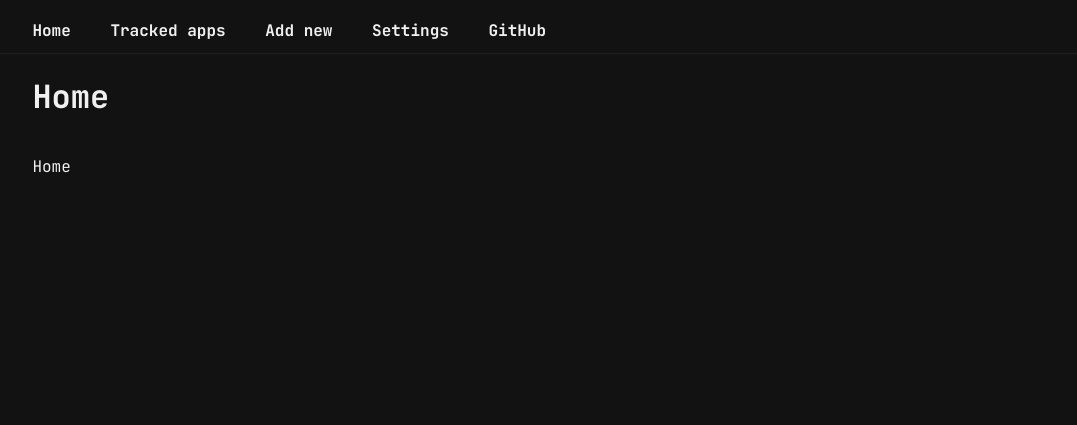
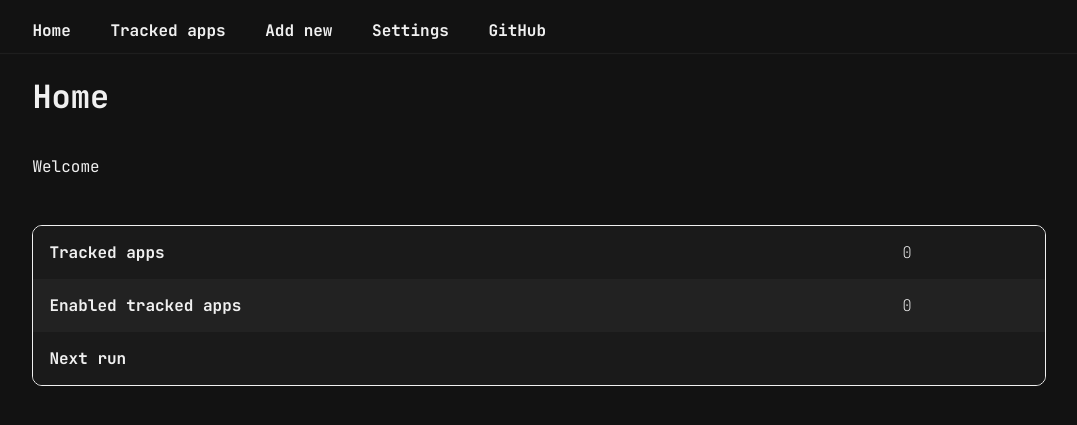
Before and after one commit to JordyDevrix/upback, a Flask app: page / in a window 1280 px wide. Shown: the top 425 px of the page, without its empty margins (102-1179 px from the left). Run offline with Flask 3, Linux system fonts and the light colour scheme; data that the repository does not hold is empty.

Commit message:
feat: added settings page and filled home page with basic info

```diff
--- a/src/upback/app.py
+++ b/src/upback/app.py
@@ -9,7 +9,7 @@ from upback.facades.facade import UpBackFacade
 from upback.scheduled import scheduled
 from upback.models.models import TrackedApp
 from upback.services.synchronization_service import running_syncs
-from upback.utils.utils import get_cron_description, stream_next_cron, get_folder_data, get_home_directory
+from upback.utils.utils import get_cron_description, stream_next_cron, get_folder_data, get_home_directory, sort_by_cron
 
 here = os.path.dirname(os.path.abspath(__file__))
 print(here)
@@ -93,7 +93,17 @@ def get_file_system_api():
 # Frontend routes
 @app.route("/", methods=["GET"])
 def home():
-    return render_template("index.html")
+    tracked_apps = upBackFacade.get_tracked_apps()
+    return render_template(
+        "index.html",
+        tracked_apps=sort_by_cron(tracked_apps),
+        tracked_apps_enabled=[_app for _app in tracked_apps if _app.auto_update == True],
+        tracked_apps_amount=len(tracked_apps)
+    )
+
+@app.route("/settings", methods=["GET"])
+def settings():
+    return render_template("settings.html")
 
 
 @app.route("/tracked-apps", methods=["GET"])
--- a/src/upback/facades/facade.py
+++ b/src/upback/facades/facade.py
@@ -17,7 +17,7 @@ from upback.models.models import TrackedApp, Backup, SyncStatus
 
 from upback.database.database import DB
 from upback.services.synchronization_service import running_syncs
-from upback.utils.utils import sse, normalize_path
+from upback.utils.utils import sse, normalize_path, get_next_run
 
 
 class UpBackFacade:
--- a/src/upback/templates/index.html
+++ b/src/upback/templates/index.html
@@ -30,6 +30,41 @@
             display: flex;
             gap: 1em;
         }
+
+        th {
+            font-family: JetBrainsMono;
+            font-weight: bold;
+            text-align: left;
+            padding: 1em;
+            color: var(--text-light);
+        }
+
+        td {
+            font-family: JetBrainsMono;
+            font-weight: lighter;
+            padding: 1em;
+            color: var(--text-light);
+        }
+
+        tr {
+            background-color: var(--row-even);
+        }
+
+        tr:nth-child(even) {
+            background-color: var(--row-odd);
+        }
+
+        .table-responsive {
+            width: 100%;
+            border: 1px solid var(--text-light);
+            border-radius: var(--normal-border);
+            overflow: hidden;
+        }
+
+        table {
+            border-collapse: collapse;
+            width: 100%;
+        }
     </style>
     <link rel="stylesheet" href="{{ url_for('static', filename='css/fonts.css') }}">
     <link rel="stylesheet" href="{{ url_for('static', filename='css/colors.css') }}">
@@ -40,9 +75,36 @@
     <header>
         <h1>Home</h1>
         <div class="title">
-            <p class="back">Home</p>
+            <p class="back">Welcome</p>
         </div>
     </header>
+    <div class="table-responsive">
+        <table>
+            <thead>
+            <tr>
+                <th>Tracked apps</th>
+                <td>
+                    {{ tracked_apps_amount }}
+                </td>
+            </tr>
+            <tr>
+                <th>Enabled tracked apps</th>
+                <td>
+                    {{ tracked_apps_amount }}
+                </td>
+            </tr>
+            <tr>
+                <th>Next run</th>
+                <td>
+                    {% if tracked_apps %}
+                    {{ tracked_apps[0].uuid }}
+                    {% else %}
+                    {% endif %}
+                </td>
+            </tr>
+            </thead>
+        </table>
+    </div>
 </main>
 </body>
 </html>
--- a/src/upback/utils/utils.py
+++ b/src/upback/utils/utils.py
@@ -27,12 +27,15 @@ def sse(data=None, event=None, id=None, retry=None):
 def normalize_path(path: str) -> str:
     return Path(path).expanduser().resolve().as_posix()
 
+
 def get_cron_description(cron: str) -> str:
     return get_description(cron)
+
 
 def get_next_run(cron_expr: str):
     trigger = CronTrigger.from_crontab(cron_expr)
     return trigger.get_next_fire_time(None, datetime.now())
+
 
 def stream_next_cron(cron: str):
     try:
@@ -41,7 +44,6 @@ def stream_next_cron(cron: str):
 
             delta = next_run - datetime.now(SYSTEM_TIME_ZONE)
             seconds_left = max(int(delta.total_seconds()), 0)
-
 
             if seconds_left == 0:
                 yield sse(
@@ -54,7 +56,6 @@ def stream_next_cron(cron: str):
                     event="next_run",
                     id=None,
                 )
-
 
             yield sse(
                 data={
@@ -73,6 +74,7 @@ def stream_next_cron(cron: str):
         # Client disconnected
         return
 
+
 def get_folder_data(path: str) -> list[dict]:
     if not os.path.exists(path) or not os.path.isdir(path):
         raise ApiException("Invalid path", code=400)
@@ -88,5 +90,13 @@ def get_folder_data(path: str) -> list[dict]:
 
     return items
 
+
 def get_home_directory() -> Path:
     return Path.home()
+
+
+def sort_by_cron(apps):
+    return sorted(
+        apps,
+        key=lambda app: get_next_run(app.cron)
+    )
```
Also changed, not shown: src/upback/templates/add_tracked_app.html (+34 -2 lines), src/upback/templates/settings.html (added, +48 -0 lines).
